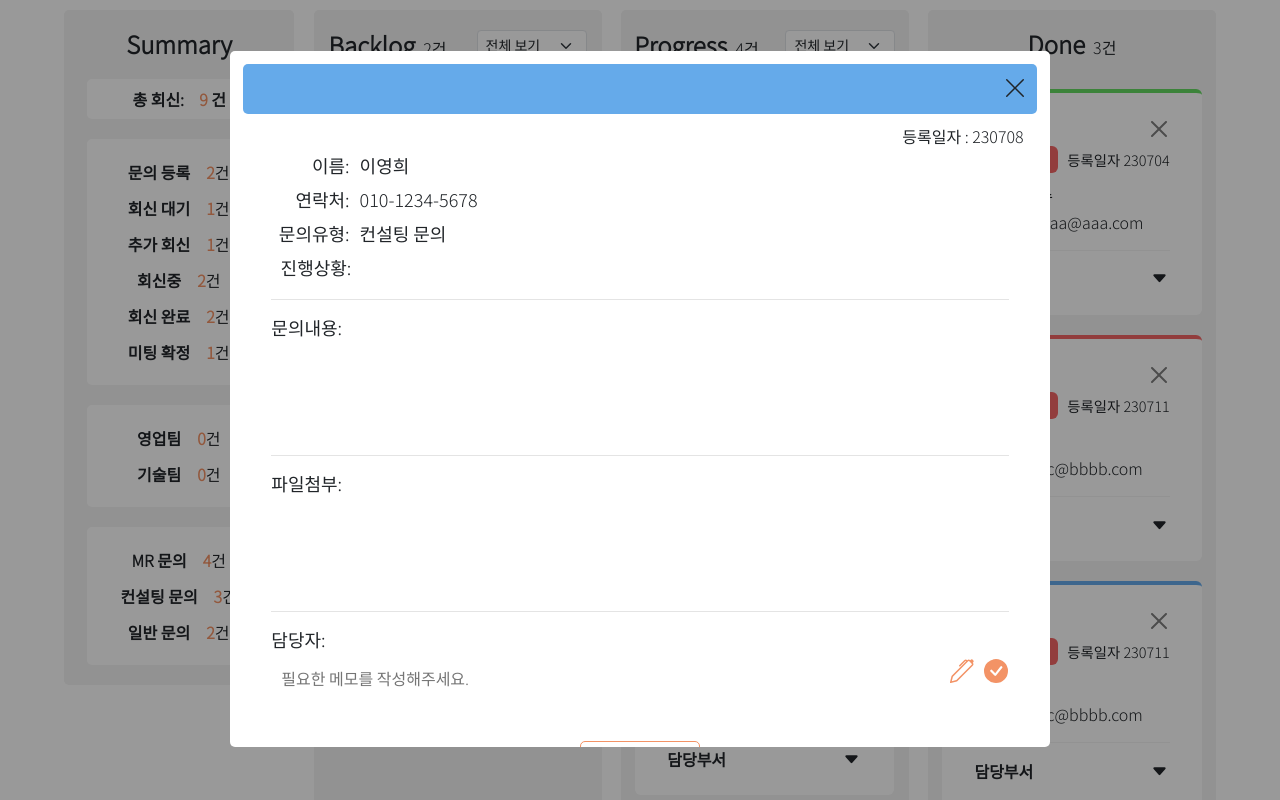
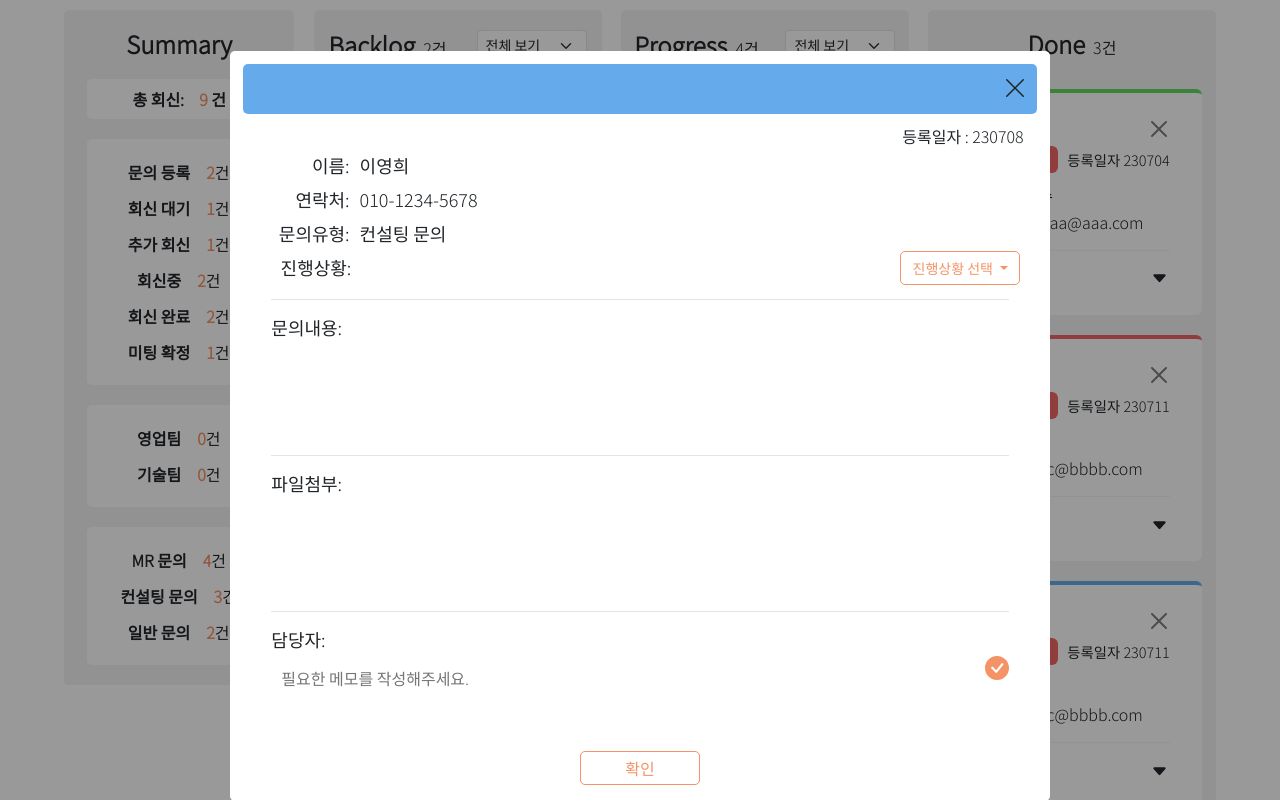
Before and after one commit to yeonn-k/internship_admin, a Vue app: page /admin in a window 1280 px wide. Both pictures are taken after a click on the icon 544 px from the left and 266 px from the top of the page. Shown: the top 800 px of the page. Built offline with nearby package versions, Linux system fonts and the light colour scheme.

Commit message:
ADD: 담당자 메모기능 추가 및 css 수정

```diff
--- a/package.json
+++ b/package.json
@@ -8,6 +8,7 @@
     "lint": "vue-cli-service lint"
   },
   "dependencies": {
+    "axios": "^1.4.0",
     "bootstrap": "^5.3.0",
     "bootstrap-vue": "^2.23.1",
     "bootstrap-vue-3": "^0.5.1",
--- a/src/pages/Admin/components/AdminBoard.vue
+++ b/src/pages/Admin/components/AdminBoard.vue
@@ -2,7 +2,7 @@
   <div class="adminBoard">
     <PopUp
       v-if="isOpened === true"
-      @ClosePopup="isOpened = false"
+      @ClosePopup="ClosePopup"
       :dataId="dataId"
       :filteredData="filteredData"
     />
@@ -102,6 +102,10 @@ export default {
         (data) => data.id === this.dataId
       );
     },
+
+    ClosePopup() {
+      this.isOpened = false;
+    },
   },
 
   computed: {
--- a/src/pages/Admin/components/PopUp/PopUp.vue
+++ b/src/pages/Admin/components/PopUp/PopUp.vue
@@ -31,6 +31,22 @@
             :filteredData="filteredData"
           />
         </div>
+        <div class="dropdown">
+          <button
+            class="btn btn-secondary dropdown-toggle"
+            type="button"
+            id="dropdownMenuButton1"
+            data-bs-toggle="dropdown"
+            aria-expanded="false"
+          >
+            진행상황 선택
+          </button>
+          <ul class="dropdown-menu" aria-labelledby="dropdownMenuButton1">
+            <li v-for="(status, i) in status" :key="i">
+              <a class="dropdown-item">{{ status }}</a>
+            </li>
+          </ul>
+        </div>
 
         <div class="contentBox">
           <LowerContentBox
@@ -44,24 +60,12 @@
           />
 
           <div class="manager">
+            <div class="managerBox">
               <textarea
                 class="managerComment"
                 v-model="managerComment"
                 placeholder="필요한 메모를 작성해주세요."
-              @keyup.enter="submit"
               />
-            <svg
-              xmlns="http://www.w3.org/2000/svg"
-              width="16"
-              height="16"
-              fill="currentColor"
-              class="bi bi-pen"
-              viewBox="0 0 16 16"
-            >
-              <path
-                d="m13.498.795.149-.149a1.207 1.207 0 1 1 1.707 1.708l-.149.148a1.5 1.5 0 0 1-.059 2.059L4.854 14.854a.5.5 0 0 1-.233.131l-4 1a.5.5 0 0 1-.606-.606l1-4a.5.5 0 0 1 .131-.232l9.642-9.642a.5.5 0 0 0-.642.056L6.854 4.854a.5.5 0 1 1-.708-.708L9.44.854A1.5 1.5 0 0 1 11.5.796a1.5 1.5 0 0 1 1.998-.001zm-.644.766a.5.5 0 0 0-.707 0L1.95 11.756l-.764 3.057 3.057-.764L14.44 3.854a.5.5 0 0 0 0-.708l-1.585-1.585z"
-              />
-            </svg>
 
               <svg
                 xmlns="http://www.w3.org/2000/svg"
@@ -76,14 +80,30 @@
                   d="M16 8A8 8 0 1 1 0 8a8 8 0 0 1 16 0zm-3.97-3.03a.75.75 0 0 0-1.08.022L7.477 9.417 5.384 7.323a.75.75 0 0 0-1.06 1.06L6.97 11.03a.75.75 0 0 0 1.079-.02l3.992-4.99a.75.75 0 0 0-.01-1.05z"
                 />
               </svg>
-
-            <div>
-              {{ managerCommentBox }}
             </div>
-
-            {{ console.log("managerComment:", managerComment) }}
-            {{ console.log("managerCommentBox: ", managerCommentBox) }}
-            {{ console.log("submit: ", submit) }}
+            <div
+              class="managerCommentBox"
+              v-for="(managerComments, i) in managerComments"
+              :key="i"
+            >
+              <div class="comment">
+                <div class="date">{{ createDate(comment.timestamp) }}</div>
+                {{ managerComments.content }}
+              </div>
+              <svg
+                @click="deleteComment(id)"
+                xmlns="http://www.w3.org/2000/svg"
+                width="16"
+                height="16"
+                fill="currentColor"
+                class="bi bi-x-lg"
+                viewBox="0 0 16 16"
+              >
+                <path
+                  d="M2.146 2.854a.5.5 0 1 1 .708-.708L8 7.293l5.146-5.147a.5.5 0 0 1 .708.708L8.707 8l5.147 5.146a.5.5 0 0 1-.708.708L8 8.707l-5.146 5.147a.5.5 0 0 1-.708-.708L7.293 8 2.146 2.854Z"
+                />
+              </svg>
+            </div>
           </div>
         </div>
       </div>
@@ -124,6 +144,8 @@ export default {
       managerCommentBox: "",
       managerComments: [],
       submit: false,
+      comment: "",
+      status: ["회신중", "회신대기", "추가회신", "미팅확정"],
     };
   },
   components: {
@@ -147,16 +169,37 @@ export default {
 
     saveComment() {
       if (this.managerComment && this.submit) {
-        this.managerComments.push(this.managerComment);
+        this.comment = {
+          id: this.managerComment + 1,
+          content: this.managerComment,
+          timestamp: new Date(),
+        };
 
-        this.managerCommentBox = this.managerComments.join(" ");
+        this.managerComments.push(this.comment);
+
         this.managerComment = "";
       }
 
-      return this.managerCommentBox;
+      return this.managerComments, this.comment;
     },
 
-    //managerCommentBox &&
+    deleteComment(i) {
+      let copy = [...this.managerComments];
+      copy.splice(i, 1);
+      console.log(this.managerCommentBox);
+
+      return (this.managerComments = copy);
+    },
+
+    createDate() {
+      let year = this.comment.timestamp.getFullYear();
+      let month = this.comment.timestamp.getMonth() + 1;
+      let date = this.comment.timestamp.getDate();
+      let hour = this.comment.timestamp.getHours();
+      let minute = this.comment.timestamp.getMinutes();
+
+      return month + ". " + date + ". " + year + " " + hour + ":" + minute;
+    },
   },
 
   computed: {
@@ -191,16 +234,40 @@ export default {
 }
 
 .popupWhiteBg {
+  position: relative;
   display: flex;
   justify-content: center;
   flex-wrap: wrap;
   margin-top: 4%;
   width: 64%;
   min-width: 600px;
+  min-height: 750px;
   height: 87%;
   overflow: scroll;
   background-color: #fff;
   border-radius: 5px;
+}
+
+.dropdown {
+  position: absolute;
+  right: 30px;
+  top: 170px;
+}
+
+#dropdownMenuButton1 {
+  font-size: 14px;
+}
+
+.dropdown-menu {
+  min-width: 120px;
+}
+
+.dropdown-item {
+  font-size: 14px;
+
+  &:active {
+    background-color: $primaryColor;
+  }
 }
 
 .content {
@@ -293,24 +360,43 @@ export default {
   }
 }
 
-.bi-pen {
-  fill: $primaryColor;
-  width: 24px;
-  height: 24px;
-
-  &:hover {
-    cursor: pointer;
-  }
-
-  &:active {
-    cursor: pointer;
-  }
-}
-
 .manager {
   position: relative;
   width: 90%;
   overflow: scroll;
+}
+
+.managerBox {
+  display: flex;
+  justify-content: space-between;
+}
+
+.managerCommentBox {
+  display: flex;
+  justify-content: space-between;
+  align-content: center;
+  line-height: 0.8;
+  margin-bottom: 8px;
+
+  &.date {
+    margin-right: 20px;
+  }
+
+  .bi-x-lg {
+    height: 16px;
+    width: 16px;
+    line-height: 0.8;
+  }
+}
+
+.comment {
+  display: flex;
+  line-height: 1.3;
+}
+
+.date {
+  margin-right: 10px;
+  min-width: 120px;
 }
 
 .managerComment {
@@ -318,14 +404,15 @@ export default {
   border: none;
   border-radius: 3px;
   resize: none;
-  width: 92%;
+  width: 94%;
   height: 55px;
   padding: 10px;
+  margin-bottom: 10px;
 }
 
-.managerCommentBox {
-  margin-top: 10px;
-  width: 100%;
-  word-wrap: break-word;
+.managerComments {
+  display: flex;
+  justify-content: space-between;
+  align-content: center;
 }
 </style>
--- a/src/pages/Contact/Contact.vue
+++ b/src/pages/Contact/Contact.vue
@@ -76,6 +76,7 @@
                       >연락처 선택은 필수사항입니다.</span
                     >
                   </div>
+
                   <div class="boxLine">
                     <!-- v-if="contactRadio === 'e-mail'" -->
                     <input
```
Also changed, not shown: 1 other file (tests, documents, lock files or other folders). Lines whose indentation alone changed are shown as unchanged.
